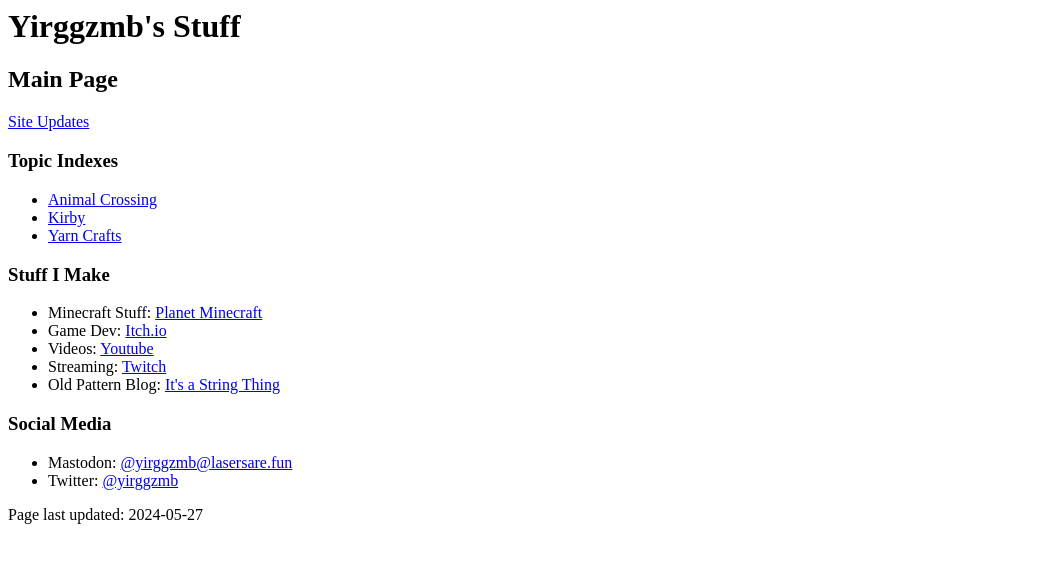
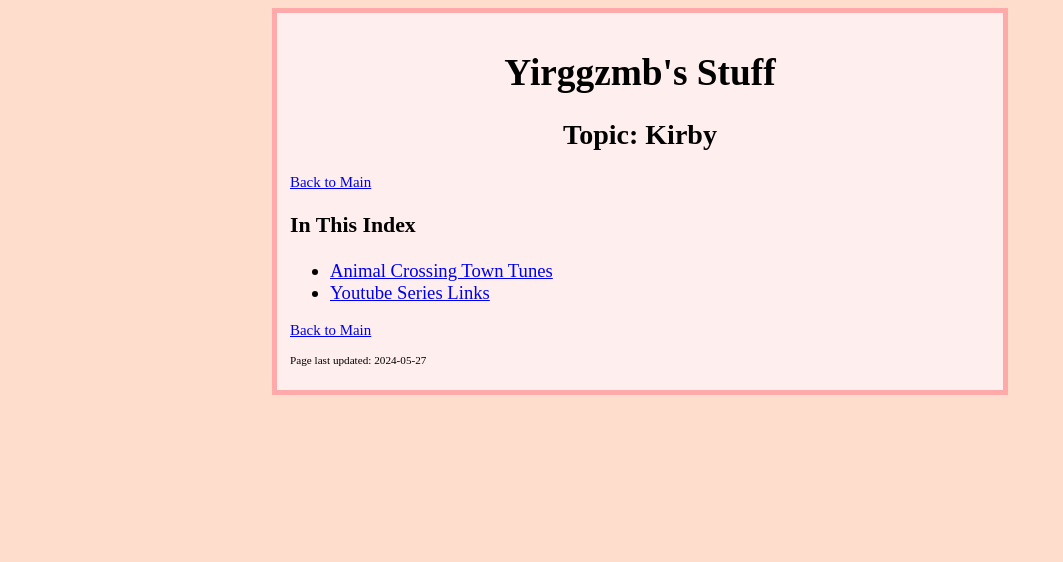
Before and after one commit to Yirggzmb/yirggzmb.github.io, a plain HTML site: page kirby/index.html in a window 1280 px wide. Shown: the whole page, without its empty margins (0-1063 px from the left). Drawn offline with Linux system fonts and the light colour scheme.

Commit message:
min height for screen

```diff
--- a/css/main.css
+++ b/css/main.css
@@ -1,6 +1,7 @@
-/*body{
+body{
 	background-color: #ffddcc;
-	font-size: 100%;
+	font-size: 14pt;
+	min-height: 700px;
 }
 img.thumb{
 	width: 30%;
@@ -29,4 +30,3 @@
 		margin-right: auto;
 	}
 }
-*/
--- a/kirby/index.html
+++ b/kirby/index.html
@@ -1,22 +1,21 @@
 <html>
   <head>
-    <title>Yirggzmb's Stuff</title>
+    <title>Yirggzmb's Stuff - Kirby</title>
 	<link rel="stylesheet" href="../css/main.css">
-
-
   </head>
   <body>
 
-<!--	   <div class="text">
+	   <div class="text">
 
 		<h1>
 		Yirggzmb's Stuff
 		</h1>
+
+
 	   <h2>Topic: Kirby</h2>
 
 	   <p class="go-back"><a href="../index.html">Back to Main</a></p>
-
-	   <h3>In this Index</h3>
+	   <h3>In This Index</h3>
 			<ul>
 				<li><a href="../animalcrossing/KirbyTownTunes.html">Animal Crossing Town Tunes</a></li>
 				<li><a href="YoutubeSeries.html">Youtube Series Links</a></li>
@@ -25,50 +24,11 @@
 
 
 
+
 	   <p class="go-back"><a href="../index.html">Back to Main</a></p>
 	   <p class="footer">Page last updated: 2024-05-27</p>
 
-	   </div>-->
-
-
-	   	   <div class="text">
-		<h1>
-		Yirggzmb's Stuff
-		</h1>
-	   <h2>Main Page</h2>
-	   <p><a href="updates.html">Site Updates</a></p>
-
-			<h3>Topic Indexes</h3>
-			<ul>
-				<li><a href="animalcrossing/index.html">Animal Crossing</a></li>
-				<li><a href="kirby/index.html">Kirby</a></li>
-				<li><a href="yarncrafts/index.html">Yarn Crafts</a></li>
-			</ul>
 	   </div>
-
-
-	   <div class="text">
-	   	   <h3>Stuff I Make</h3>
-		   <ul>
-				<li>Minecraft Stuff: <a href="https://www.planetminecraft.com/member/yirggzmb/">Planet Minecraft</a></li>
-				<li>Game Dev: <a href="https://yirggzmb.itch.io/">Itch.io</a></li>
-				<li>Videos: <a href="https://www.youtube.com/yirggzmb">Youtube</a></li>
-				<li>Streaming: <a href="https://www.twitch.tv/yirggzmb">Twitch</a></li>
-				<li>Old Pattern Blog: <a href="https://itsastringthing.wordpress.com/">It's a String Thing</a></li>
-			</ul>
-	   </div>
-
-
-	   <div class="text">
-			<h3>Social Media</h3>
-			<ul>
-				<li>Mastodon: <a href="https://lasersare.fun/@yirggzmb">@yirggzmb@lasersare.fun</a></li>
-				<li>Twitter: <a href="https://twitter.com/Yirggzmb">@yirggzmb</a></li>
-			</ul>
-	<p class="footer">Page last updated: 2024-05-27</p>
-	   </div>
-
-
 
   </body>
 </html>
```
Also changed, not shown: updates.html (+1 -1 lines), yarncrafts/index.html (+1 -2 lines).
